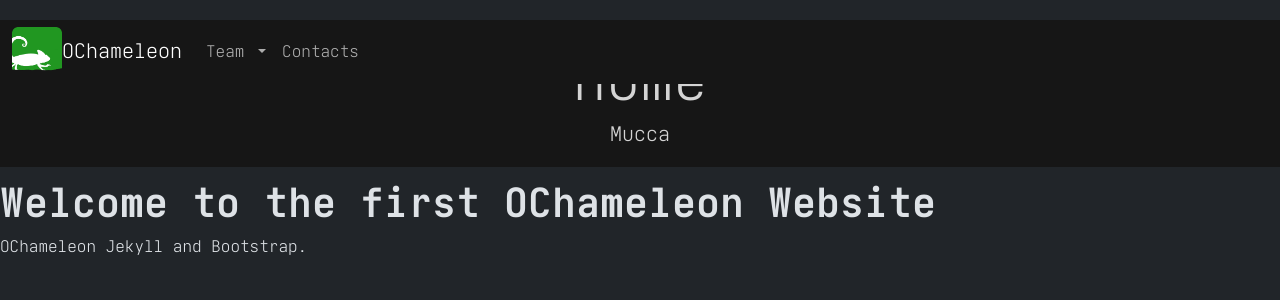
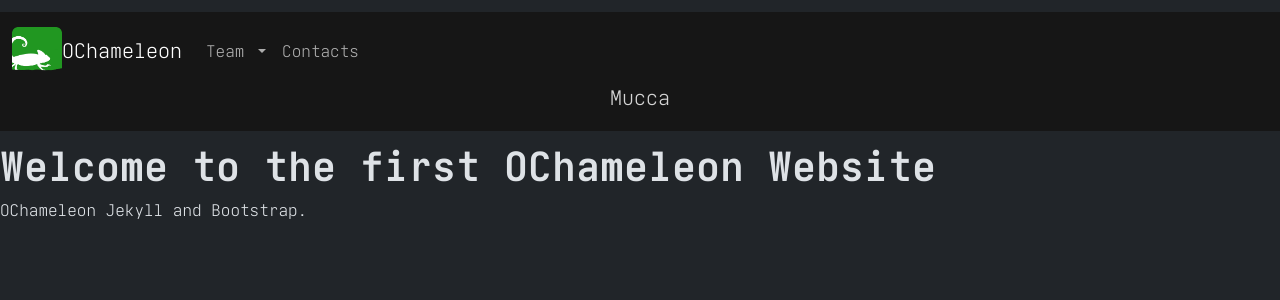
Before and after one commit to ochameleon/ochameleon.github.io, a Jekyll site: the page built from index.html, in a window 1280 px wide. Shown: the top 300 px of the page. Built offline with Jekyll 4.4.1, drawn with Linux system fonts in a browser that asks for light colours.

Commit message:
Improving page title and header spacing

```diff
--- a/_includes/header.html
+++ b/_includes/header.html
@@ -1,6 +1,6 @@
 <header class="bg-hero-header">
     <div class="container-fluid">
-        <div class="row mt-5 h-100 align-items-center">
+        <div class="row mt-10 h-100 align-items-center">
             <div class="col">
                 <h1 class="display-4 title mb-2 text-center">
                     {{ page.title }}
--- a/_layouts/default.html
+++ b/_layouts/default.html
@@ -6,7 +6,7 @@
         <link href="{{ '/static/structure/bootstrap/bootstrap.min.css' | relative_url }}" rel="stylesheet">
         <link href="{{ 'static/style.css' | relative_url }}" rel="stylesheet">
 
-        <title>{{ page.title }}</title>
+        <title>{{ page.title }} | OChameleon</title>
 
         <link rel="icon" href="{{ '/files/logo/colour-icon-square-top.png' | relative_url }}" type="image/png">
     </head>
```
